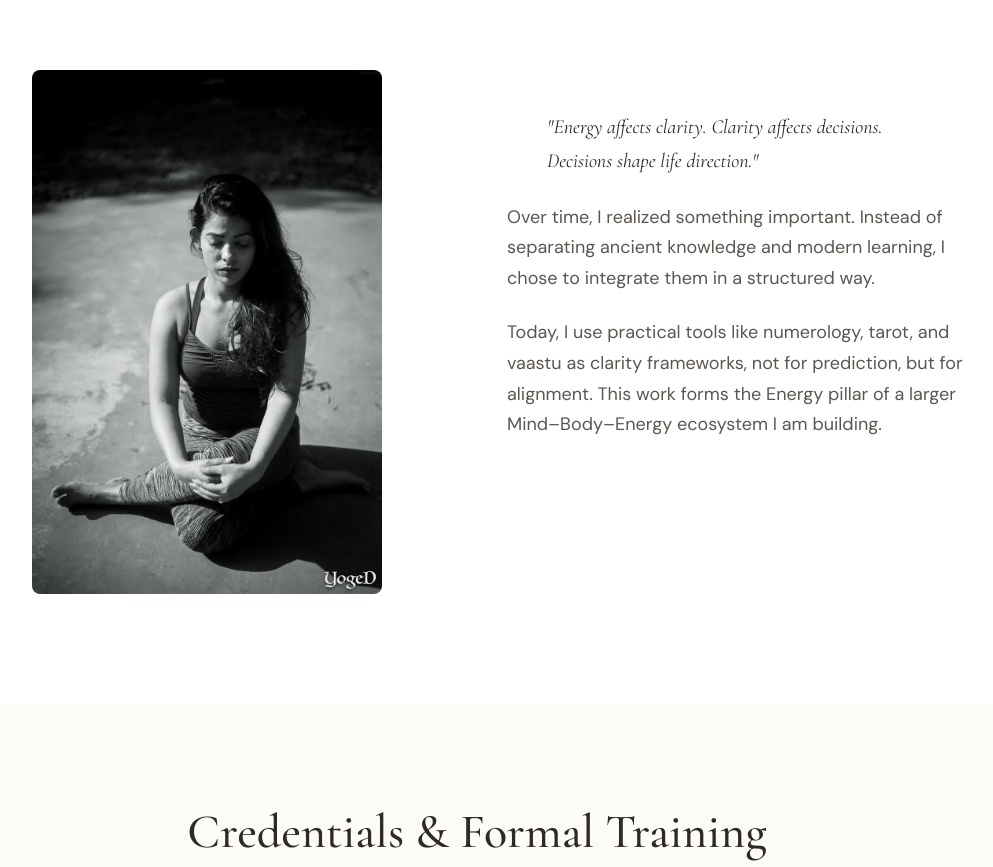
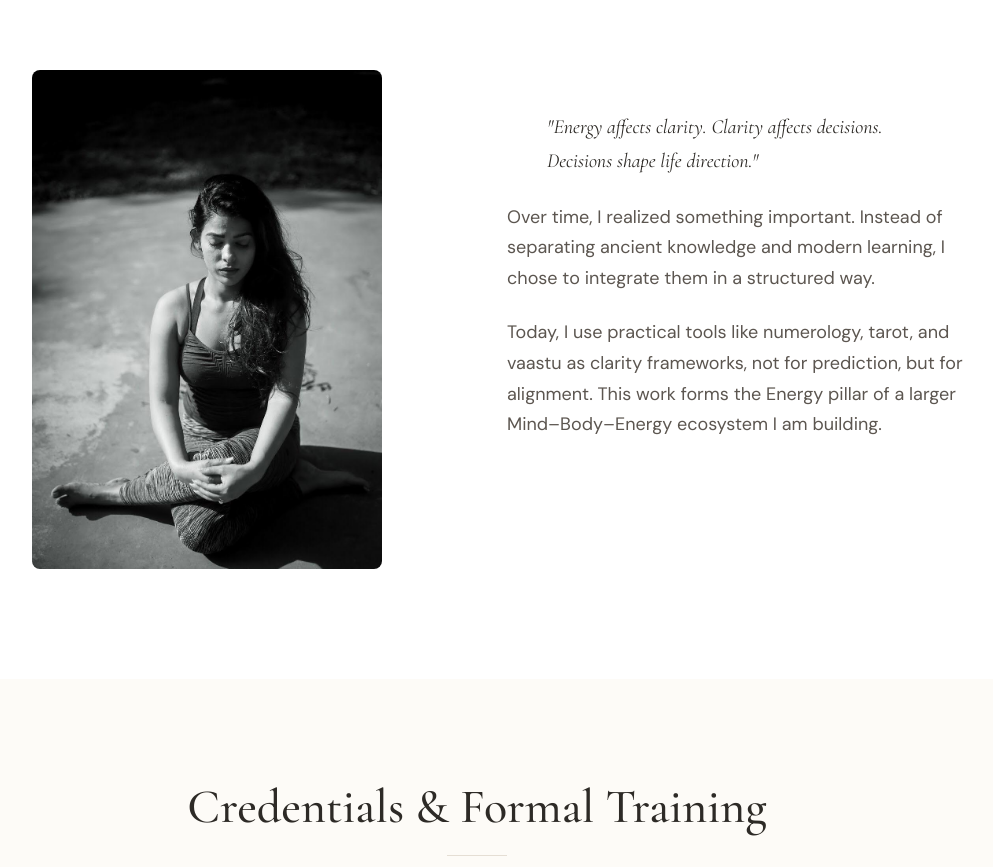
Before and after one commit to Sangeeta-Balaram/sitalltripathy, a plain HTML site: page index.html in a window 1280 px wide. Shown: the part 1544-2411 px from the top of the page, without its empty margins (163-1156 px from the left). Drawn offline with nearby package versions, Linux system fonts and the light colour scheme.

Commit message:
Update 2nd My Story image

```diff
--- a/index.html
+++ b/index.html
@@ -1503,7 +1503,7 @@
             <!-- Part 2 -->
             <div class="story-section">
                 <div class="story-section-image">
-                    <img src="Images/2 copy.jpeg" alt="Energy Intelligence">
+                    <img src="Images/2.jpeg" alt="Energy Intelligence">
                 </div>
                 <div class="story-part">
                     <p class="story-highlight">
```
Also changed, not shown: Images/2 copy.jpeg (deleted), Images/2.jpeg (added).
